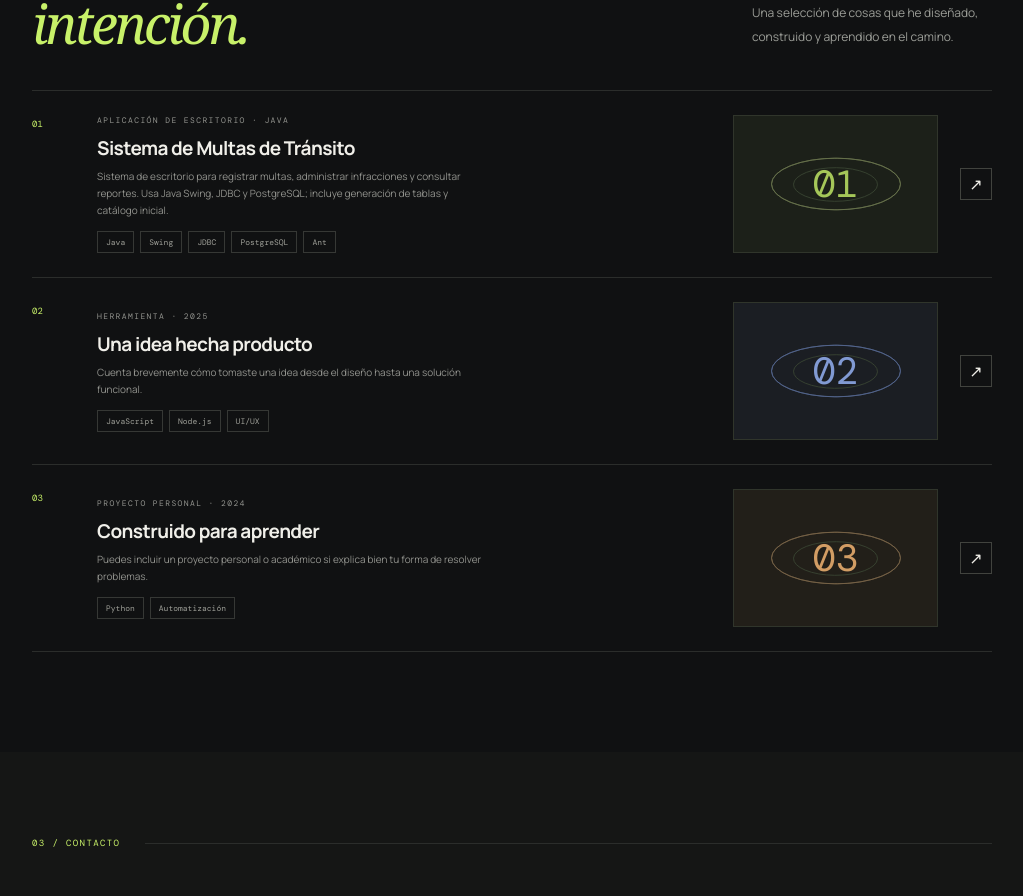
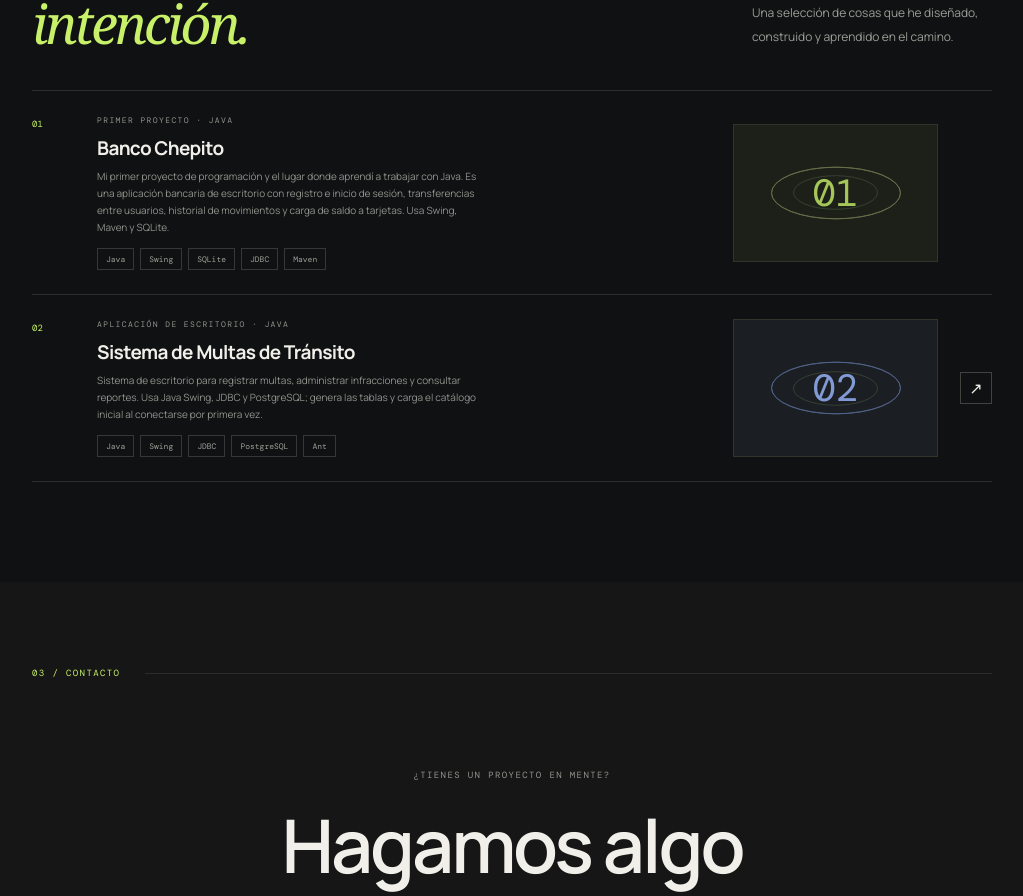
Before and after one commit to SrGodman/Portafolio, a React (Vite) app: page / in a window 1280 px wide. Shown: the part 1470-2366 px from the top of the page, without its empty margins (128-1151 px from the left). Built offline with nearby package versions, Linux system fonts and the light colour scheme.

Commit message:
se añadió el primer proyecto de java que hice y se reorganizó el orden de los proyectos

```diff
--- a/src/main.jsx
+++ b/src/main.jsx
@@ -7,30 +7,20 @@ const skills = ['Java', 'JavaScript', 'React', 'PostgreSQL', 'SQL', 'Git']
 const projects = [
   {
     number: '01',
-    name: 'Sistema de Multas de Tránsito',
-    kind: 'APLICACIÓN DE ESCRITORIO · JAVA',
-    description: 'Sistema de escritorio para registrar multas, administrar infracciones y consultar reportes. Usa Java Swing, JDBC y PostgreSQL; incluye generación de tablas y catálogo inicial.',
-    tags: ['Java', 'Swing', 'JDBC', 'PostgreSQL', 'Ant'],
-    href: 'https://github.com/SrGodman/Proyeto-de-multas-de-transito',
+    name: 'Banco Chepito',
+    kind: 'PRIMER PROYECTO · JAVA',
+    description: 'Mi primer proyecto de programación y el lugar donde aprendí a trabajar con Java. Es una aplicación bancaria de escritorio con registro e inicio de sesión, transferencias entre usuarios, historial de movimientos y carga de saldo a tarjetas. Usa Swing, Maven y SQLite.',
+    tags: ['Java', 'Swing', 'SQLite', 'JDBC', 'Maven'],
     mark: '01',
   },
   {
     number: '02',
-    name: 'Una idea hecha producto',
-    kind: 'HERRAMIENTA · 2025',
-    description: 'Cuenta brevemente cómo tomaste una idea desde el diseño hasta una solución funcional.',
-    tags: ['JavaScript', 'Node.js', 'UI/UX'],
-    href: 'https://github.com/',
+    name: 'Sistema de Multas de Tránsito',
+    kind: 'APLICACIÓN DE ESCRITORIO · JAVA',
+    description: 'Sistema de escritorio para registrar multas, administrar infracciones y consultar reportes. Usa Java Swing, JDBC y PostgreSQL; genera las tablas y carga el catálogo inicial al conectarse por primera vez.',
+    tags: ['Java', 'Swing', 'JDBC', 'PostgreSQL', 'Ant'],
+    href: 'https://github.com/SrGodman/Proyeto-de-multas-de-transito',
     mark: '02',
-  },
-  {
-    number: '03',
-    name: 'Construido para aprender',
-    kind: 'PROYECTO PERSONAL · 2024',
-    description: 'Puedes incluir un proyecto personal o académico si explica bien tu forma de resolver problemas.',
-    tags: ['Python', 'Automatización'],
-    href: 'https://github.com/',
-    mark: '03',
   },
 ]
 
@@ -93,7 +83,7 @@ function App() {
               <div className="project-number">{project.number}</div>
               <div className="project-info"><p className="eyebrow">{project.kind}</p><h3>{project.name}</h3><p>{project.description}</p><div className="tags">{project.tags.map((tag) => <span key={tag}>{tag}</span>)}</div></div>
               <div className={`project-visual visual-${project.mark}`} aria-hidden="true"><span>{project.mark}</span><i /><i /><i /></div>
-              <a className="project-link" href={project.href} target="_blank" rel="noreferrer" aria-label={`Ver ${project.name} en GitHub`}><Arrow diagonal /></a>
+              {project.href && <a className="project-link" href={project.href} target="_blank" rel="noreferrer" aria-label={`Ver ${project.name} en GitHub`}><Arrow diagonal /></a>}
             </article>
           ))}</div>
         </section>
```
